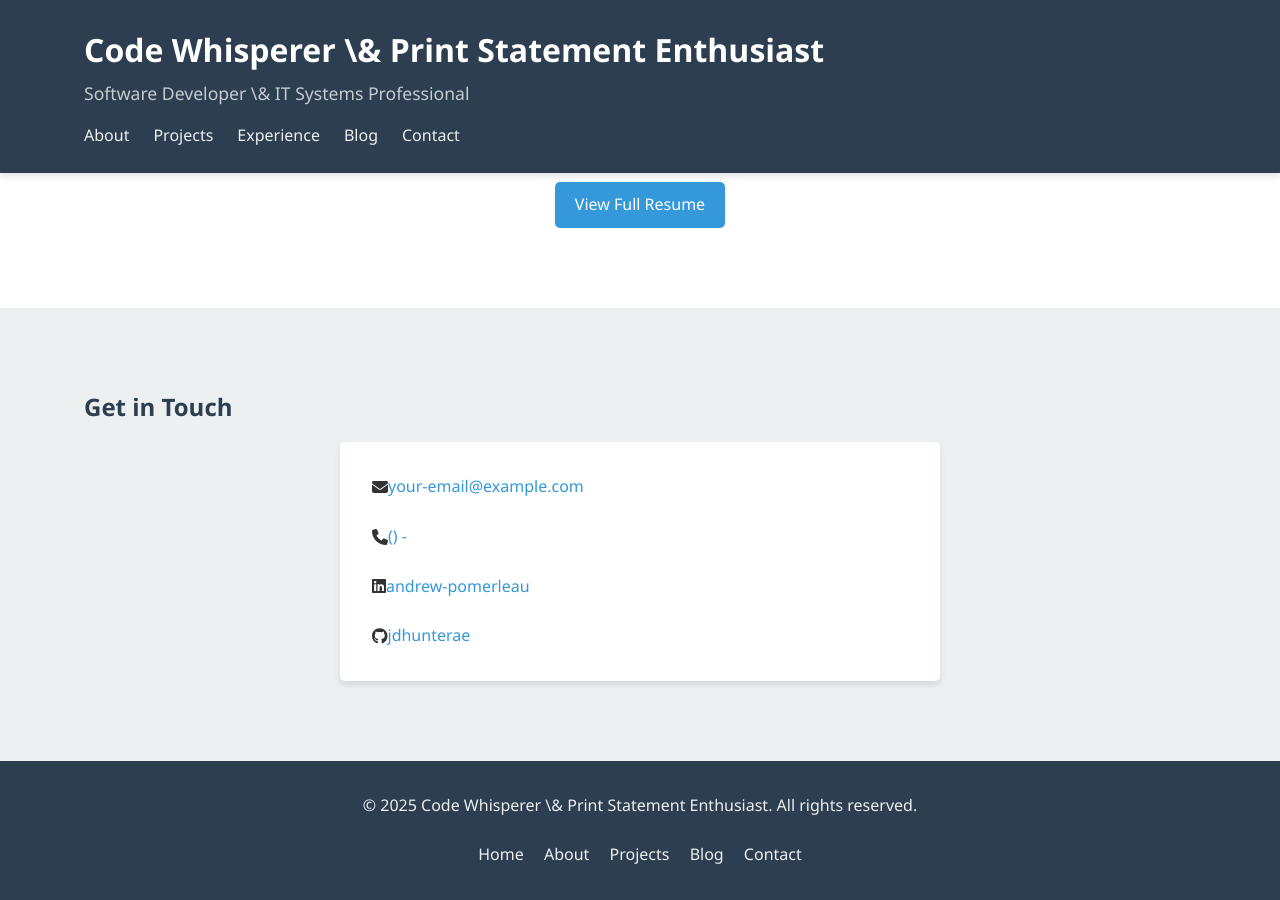
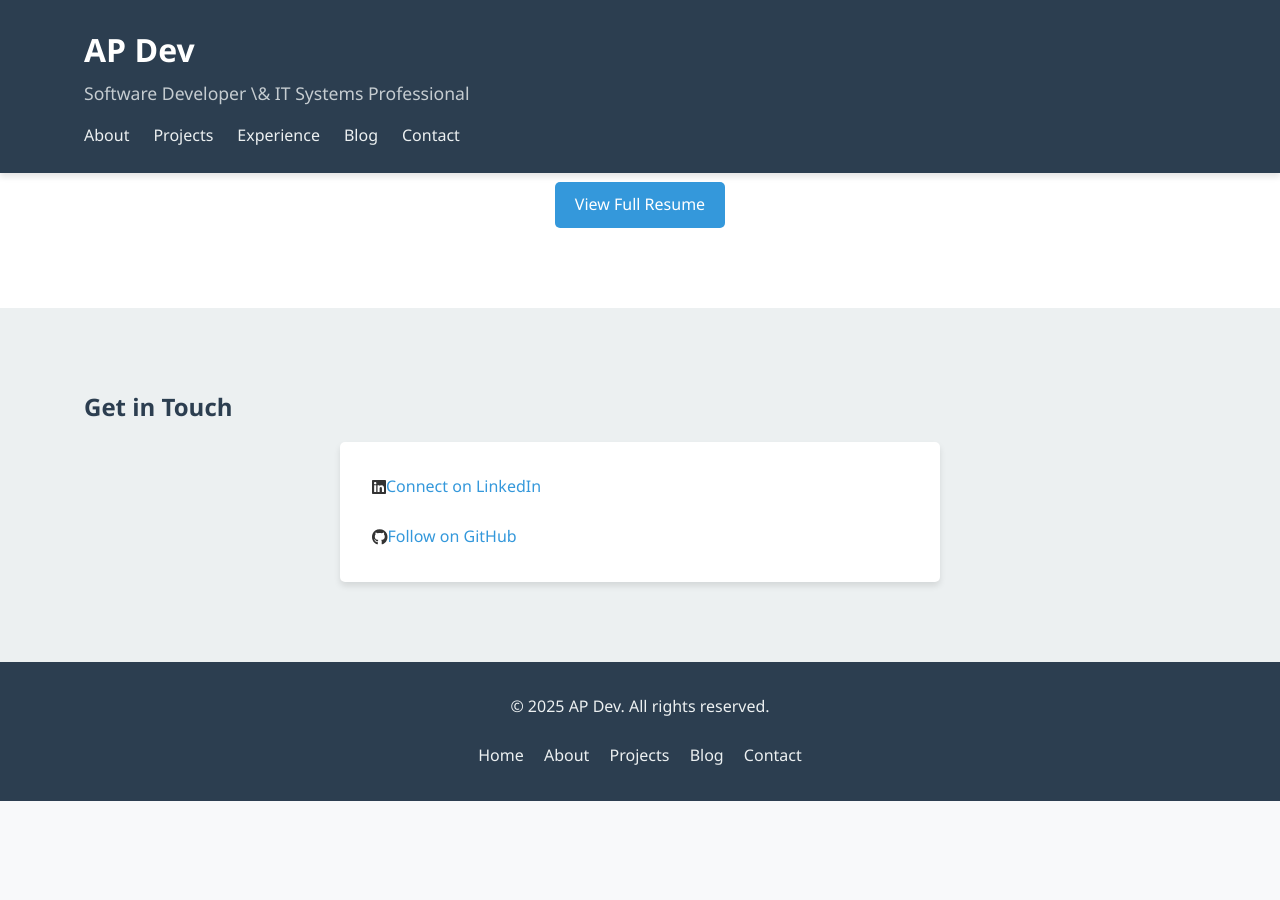
Before and after one commit to jdhunterae/jdhunterae.github.io, a Jekyll site: the page built from index.md, in a window 1280 px wide and 900 px high, scrolled down 3278 px. Built offline with Jekyll 4.4.1, drawn with Linux system fonts in a browser that asks for light colours; nearby versions of some CDN libraries; after the commit the page ends 4079 px from its top, so only the background shows below that.

Commit message:
Removing some personal information from the site.

```diff
--- a/_config.yml
+++ b/_config.yml
@@ -1,6 +1,5 @@
 
-title: Code Whisperer \& Print Statement Enthusiast
-email: your-email@example.com
+title: AP Dev
 description: >- # this means to ignore newlines until "baseurl:"
   Technical problem solver extraordinaire who believes the most
   effective debugging tool is still careful thought...but a well-placed
@@ -12,7 +11,6 @@ url: "https://jdhunterae.github.io" # the base hostname & protocol for your site
 
 author:
   name: Andrew Pomerleau
-  email: your-email@example.com
   github: jdhunterae
   linkedin: andrew-pomerleau
 
--- a/index.md
+++ b/index.md
@@ -145,20 +145,12 @@ title: Home
         <div class="contact-content">
             <div class="contact-info">
                 <div class="contact-item">
-                    <i class="fas fa-envelope"></i>
-                    <a href="mailto:{{ site.author.email }}">{{ site.author.email }}</a>
-                </div>
-                <div class="contact-item">
-                    <i class="fas fa-phone"></i>
-                    <a href="tel:{{ site.author.phone }}">{{ site.author.phone | slice: 0, 2 }}({{ site.author.phone | slice: 2, 3 }}) {{ site.author.phone | slice: 5, 3 }}-{{ site.author.phone | slice: 8, 4 }}</a>
-                </div>
-                <div class="contact-item">
                     <i class="fab fa-linkedin"></i>
-                    <a href="https://linkedin.com/in/{{ site.author.linkedin }}" target="_blank">{{ site.author.linkedin }}</a>
+                    <a href="https://linkedin.com/in/{{ site.author.linkedin }}" target="_blank">Connect on LinkedIn</a>
                 </div>
                 <div class="contact-item">
                     <i class="fab fa-github"></i>
-                    <a href="https://github.com/{{ site.author.github }}" target="_blank">{{ site.author.github }}</a>
+                    <a href="https://github.com/{{ site.author.github }}" target="_blank">Follow on GitHub</a>
                 </div>
             </div>
         </div>
```
Also changed, not shown: about.markdown (deleted, +0 -18 lines).
